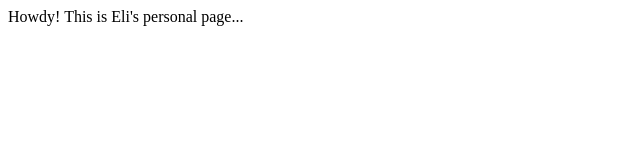
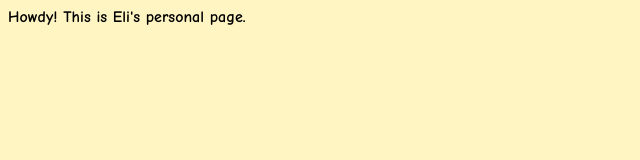
Before and after one commit to Montana-Code-School/git2knowYou5missoula, a plain HTML site: page public/people/eli.html in a window 1280 px wide. Shown: the whole page, without its empty margins (0-640 px from the left). Drawn offline with Linux system fonts and the light colour scheme.

Commit message:
Created CSS folder and eli.css and edited eli.html

```diff
--- /dev/null
+++ b/public/css/eli.css
@@ -0,0 +1,8 @@
+body {
+	background-color: #FFF5c3;
+}
+
+h1 {
+	font-size: 16px;
+	font-family: "Comic Sans MS", sans-serif;
+}
--- a/public/people/eli.html
+++ b/public/people/eli.html
@@ -1,6 +1,11 @@
 <html>
-	<head></head>
+	<head>
+		<link href='../css/eli.css' rel="stylesheet" type="text/css">
+	</head>
 	<body>
-		Howdy! This is Eli's personal page...
+		<div>
+			<h1>Howdy! This is Eli's personal page.</h1>
+		</div>
+
 	</body>
 </html>
```
